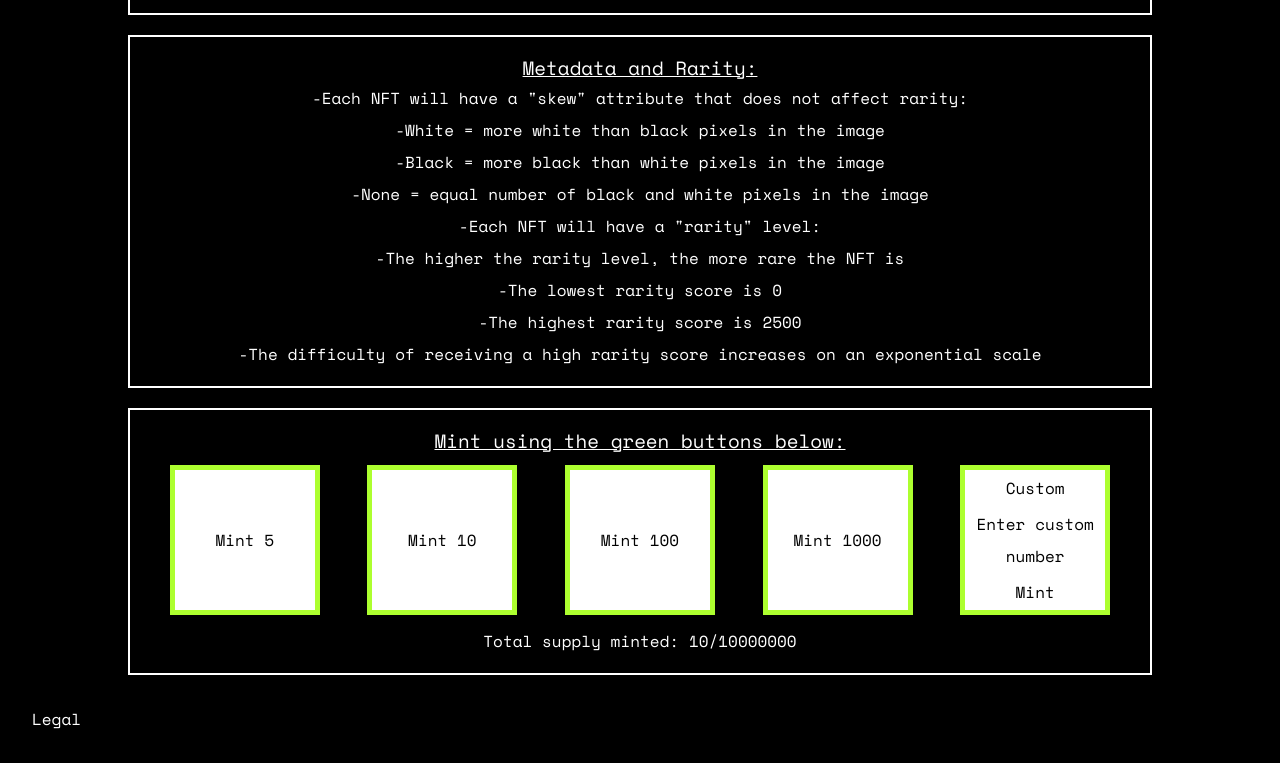
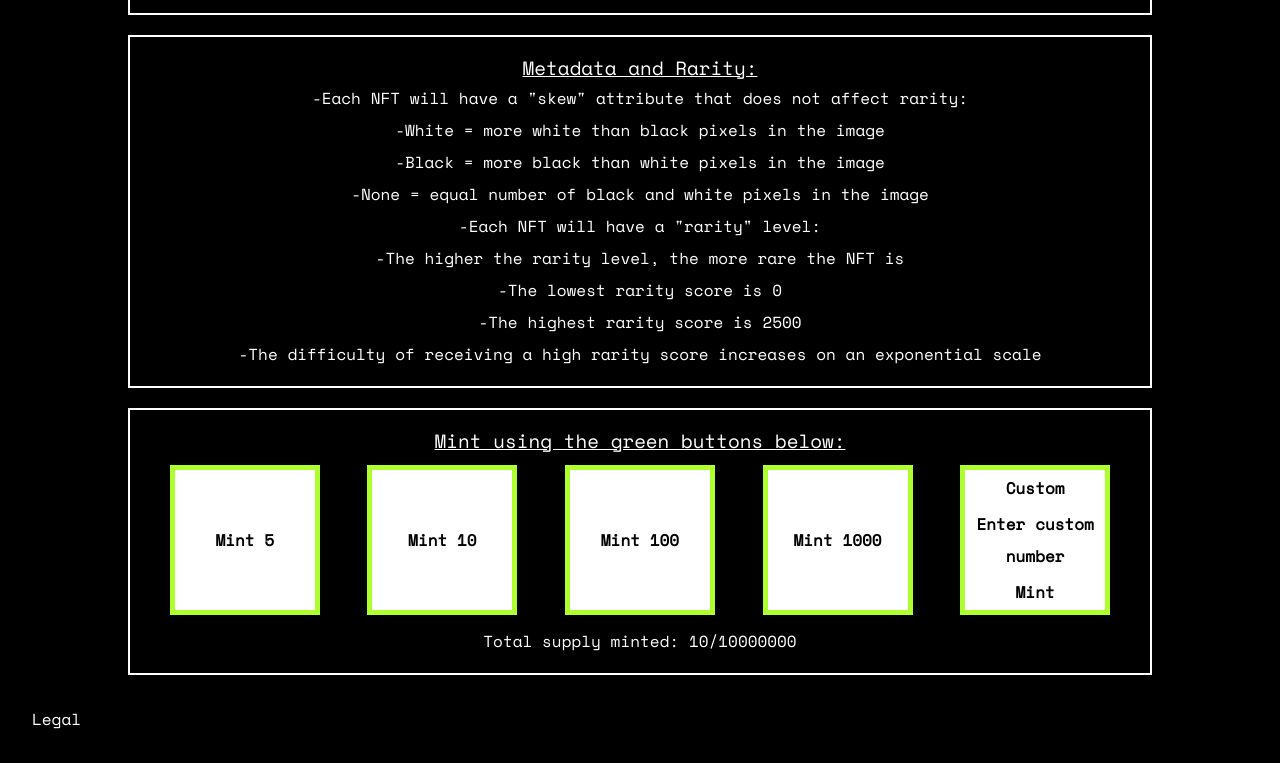
Before and after one commit to bengrnb/permanentpixels, a plain HTML site: page index.html in a window 1280 px wide. Shown: the part 657-1420 px from the top of the page. Drawn offline with nearby package versions, Linux system fonts and the light colour scheme.

Commit message:
Update style.css

```diff
--- a/style.css
+++ b/style.css
@@ -61,3 +61,6 @@ minter {
     margin: 10px;
     background-color: white;
 }
+minter p {
+    font-weight: bold;
+}
```
